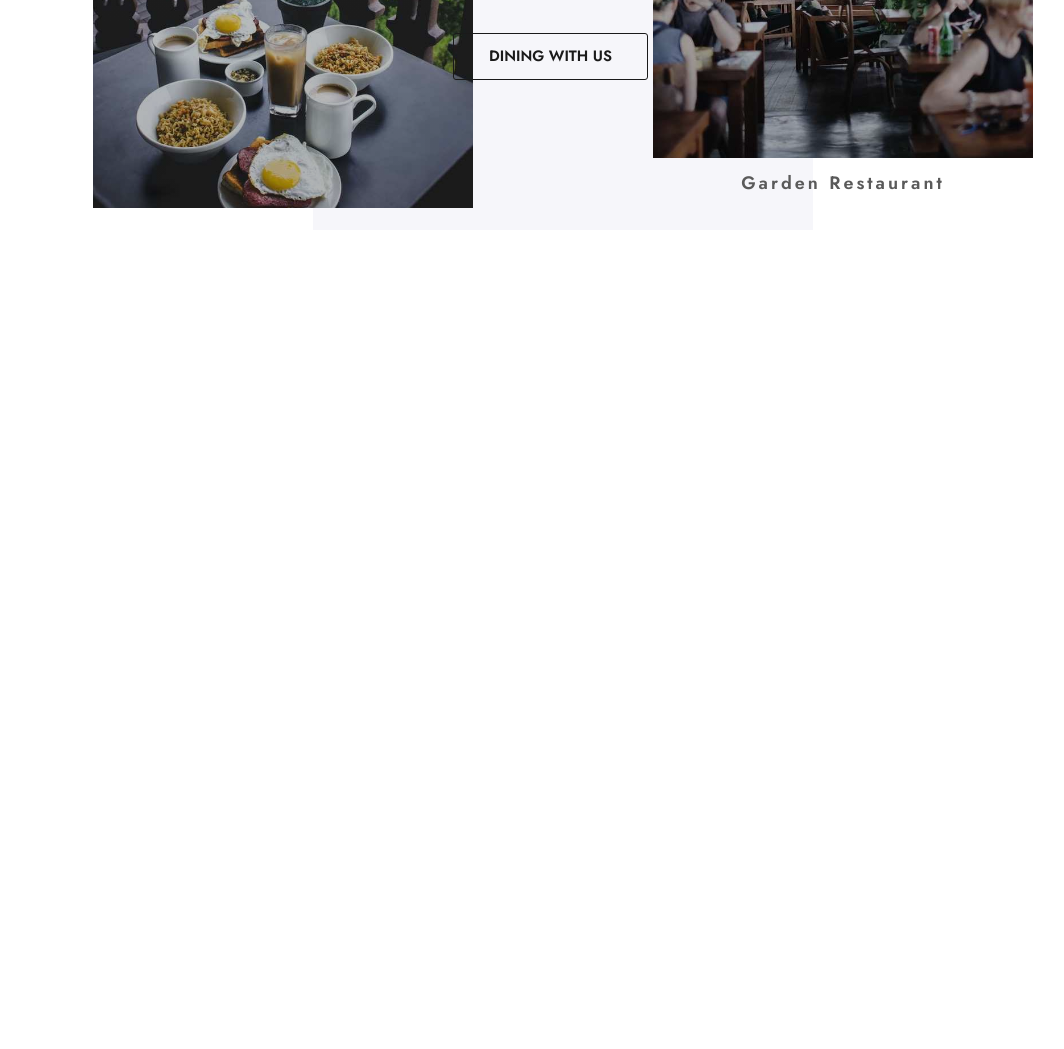
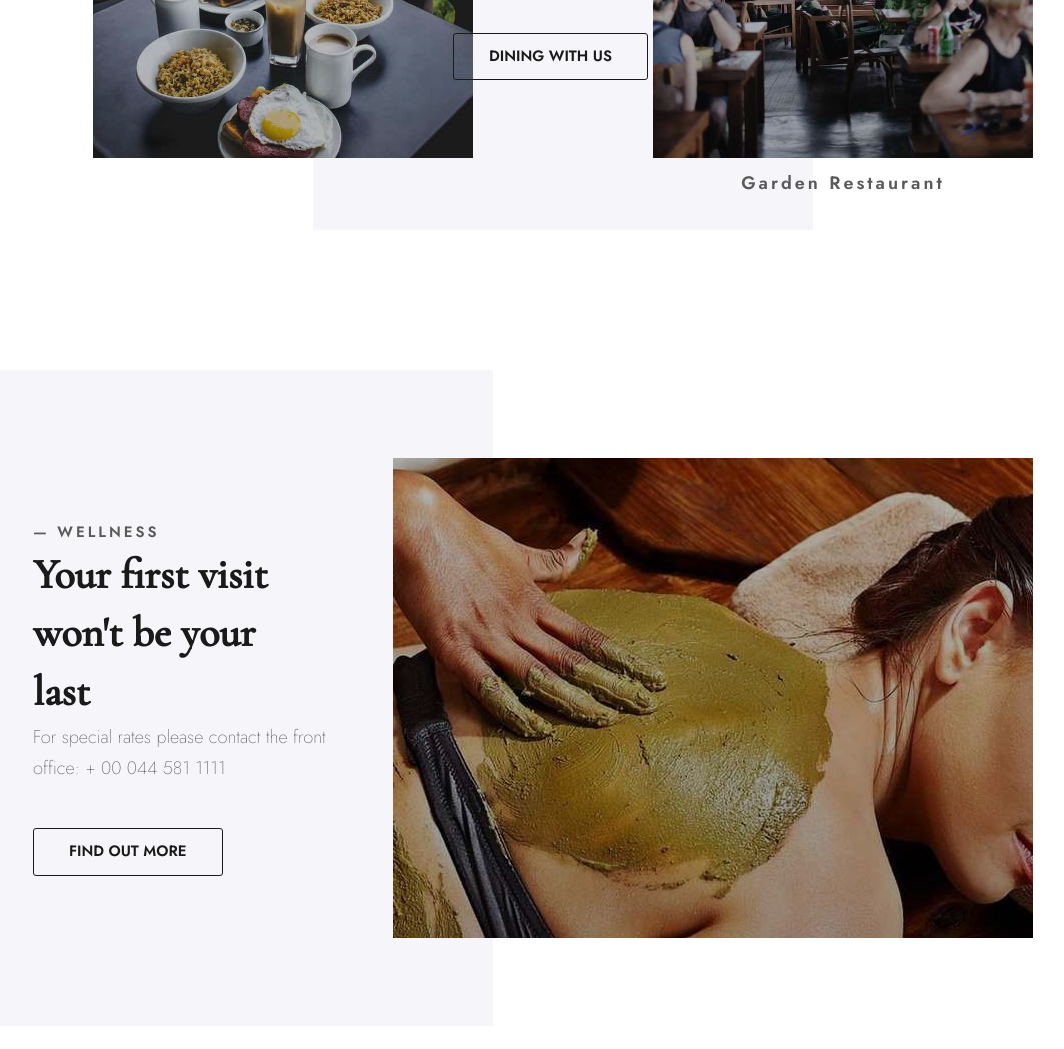
Before and after one commit to kennydageek/nuss-website, a website: page index.html in a window 1280 px wide. Shown: the part 2922-3971 px from the top of the page, without its empty margins (147-1211 px from the left). Before the commit the page ends 3222 px from the top, so only its background shows below. Drawn offline with nearby package versions, Linux system fonts and the light colour scheme.

Commit message:
section wellness

```diff
--- a/index.html
+++ b/index.html
@@ -271,7 +271,7 @@
 
     <!-- Section eatdrink -->
 
-    <div class="section-eatdrink">
+    <section class="section-eatdrink">
       <div class="section-container">
         <div class="section-container__eatdrink-img section-container__eatdrink-img--left">
           <figcaption class="section-container__eatdrink-img-caption">Fresh Foodas</figcaption>
@@ -299,5 +299,28 @@
         </div>
       </div>
     </section>
+
+    <section class="section-wellness">
+      <div class="section-container">
+        <div class="section-container__text">
+          <p class="section-container__title">&mdash; Wellness</p>
+          <h3 class="section-container__heading heading__secondary">
+            Your first visit won't be your last
+          </h3>
+          <p class="section-container__paragraph">
+            For special rates please contact the front office: + 00 044 581 1111
+          </p>
+          <a href="#" class="section-container__btn btn__primary"
+            >Find out more</a
+          >
+        </div>
+
+        <div class="section-container__wellness-img">
+          <div
+            class="section-container__wellness-img-box"
+          >
+          </div>
+        </div>
+    </section>
   </body>
 </html>
--- a/sass/components/_bg-half-trans.scss
+++ b/sass/components/_bg-half-trans.scss
@@ -213,6 +213,7 @@
     &--left {
       left: 20rem;
       flex-shrink: 1;
+      top: -5rem;
     }
 
     &--right {
@@ -246,4 +247,27 @@
       }
     }
   }
+
+  &__wellness-img {
+    background: blue;
+    width: 77rem;
+    height: 48rem;
+    align-self: center;
+    margin-left: -10rem;
+    flex-shrink: 0;
+    position: relative;
+    margin-right: 13rem;
+
+    &-box {
+      width: 100%;
+      height: 100%;
+      background-size: cover;
+      background-repeat: no-repeat;
+      background-image: linear-gradient(
+          rgba($color-black, 0.3),
+          rgba($color-black, 0.4)
+        ),
+        url(../../img/wellness.jpg);
+    }
+  }
 }
--- a/sass/pages/_home.scss
+++ b/sass/pages/_home.scss
@@ -23,3 +23,7 @@
 .section-eatdrink {
   padding: 5rem 0 5rem 10rem;
 }
+
+.section-wellness {
+  padding: 5rem 10rem;
+}
```
Also changed, not shown: css/style.css, img/wellness.jpg (added).
